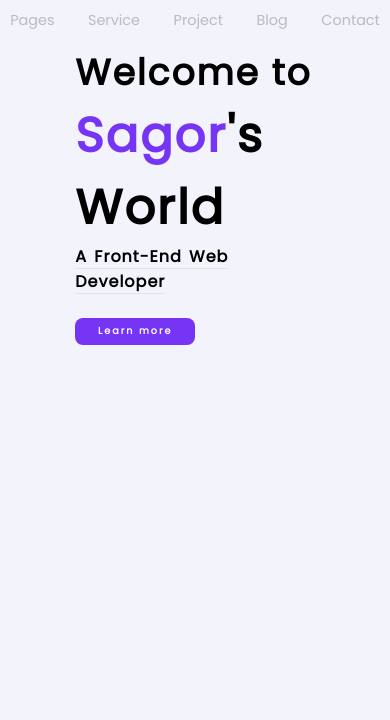
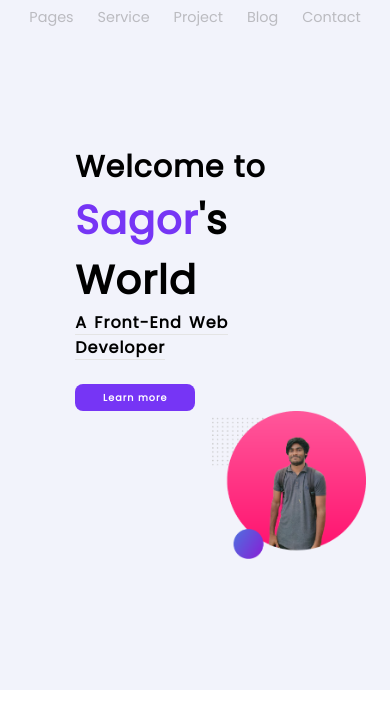
Before and after one commit to sagorbbr1/web-portfolio, a plain HTML site: page index.html in a window 390 px wide. Shown: the part 66-786 px from the top of the page. Drawn offline with Linux system fonts and the light colour scheme; grey boxes are pictures that could not be loaded.

Commit message:
all are done

```diff
--- a/css/responsive.css
+++ b/css/responsive.css
@@ -14,10 +14,10 @@
     padding: 0 3rem;
   }
   .header__list .header__item {
-    margin: 0.8rem 1.2rem;
+    margin: 0.5rem 0.8rem;
   }
   .header__list .header__item .header__link {
-    padding: 0.6rem 0.9rem;
+    padding: 0.5rem 0.7rem;
   }
   .hero {
     clip-path: none;
@@ -74,11 +74,20 @@
   }
 
   .hero {
-    height: 100vh;
+    height: 80vh;
     flex-direction: column;
+    justify-content: center;
+  }
+  .hero__img {
+    text-align: end;
   }
   .hero__img img {
-    width: 30%;
+    width: 45%;
+  }
+  .hero__text {
+    font-size: 2.5rem;
+
+    letter-spacing: 1px;
   }
 
   .services__section {
```
